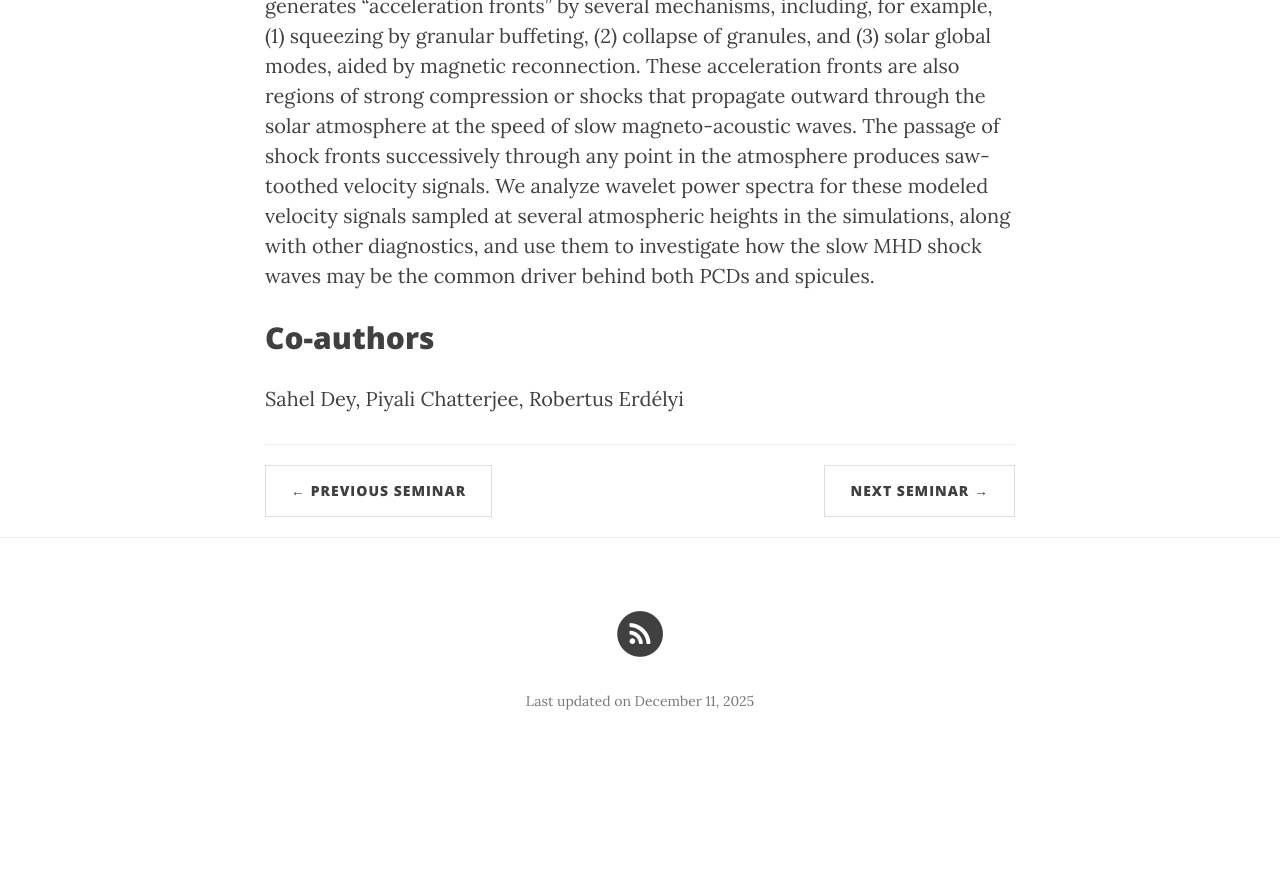
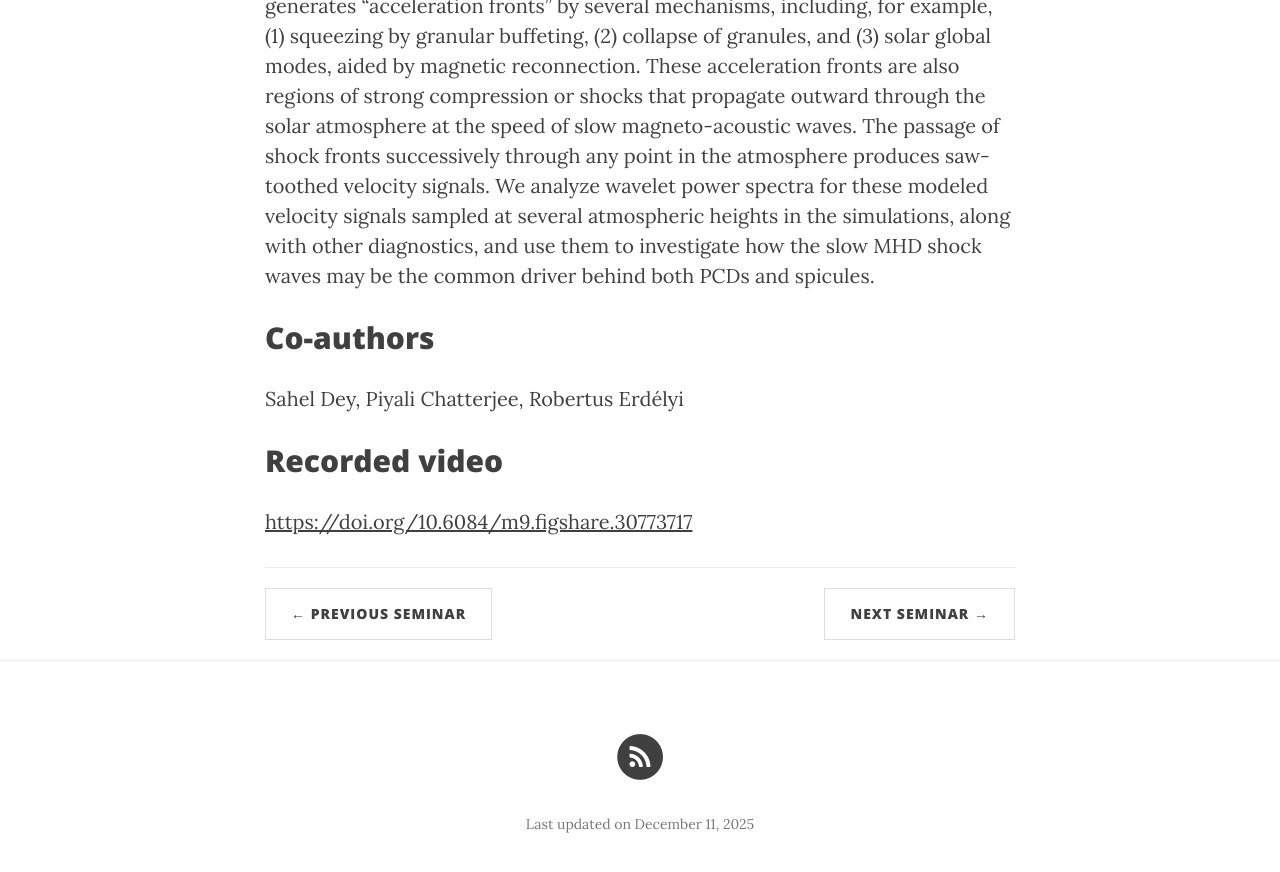
Before and after one commit to ITA-Solar/espos, a Jekyll site: the page built from _posts/2025-11-13-Srivastava.md, in a window 1280 px wide and 900 px high, scrolled down 1247 px. Shown: the top 872 px of the window. Built offline with Jekyll 4.4.1, drawn with Linux system fonts in a browser that asks for light colours; nearby versions of some CDN libraries; before the commit the page ends 2024 px from its top, so only the background shows below that.

Commit message:
Update _posts/2025-11-13-Srivastava.md

```diff
--- a/_posts/2025-11-13-Srivastava.md
+++ b/_posts/2025-11-13-Srivastava.md
@@ -12,3 +12,6 @@ Spicules are ubiquitous, small-scale plasma jets that populate the lower solar a
 
 ## Co-authors
 Sahel Dey, Piyali Chatterjee, Robertus Erdélyi
+
+## Recorded video
+[https://doi.org/10.6084/m9.figshare.30773717](https://doi.org/10.6084/m9.figshare.30773717)
```
